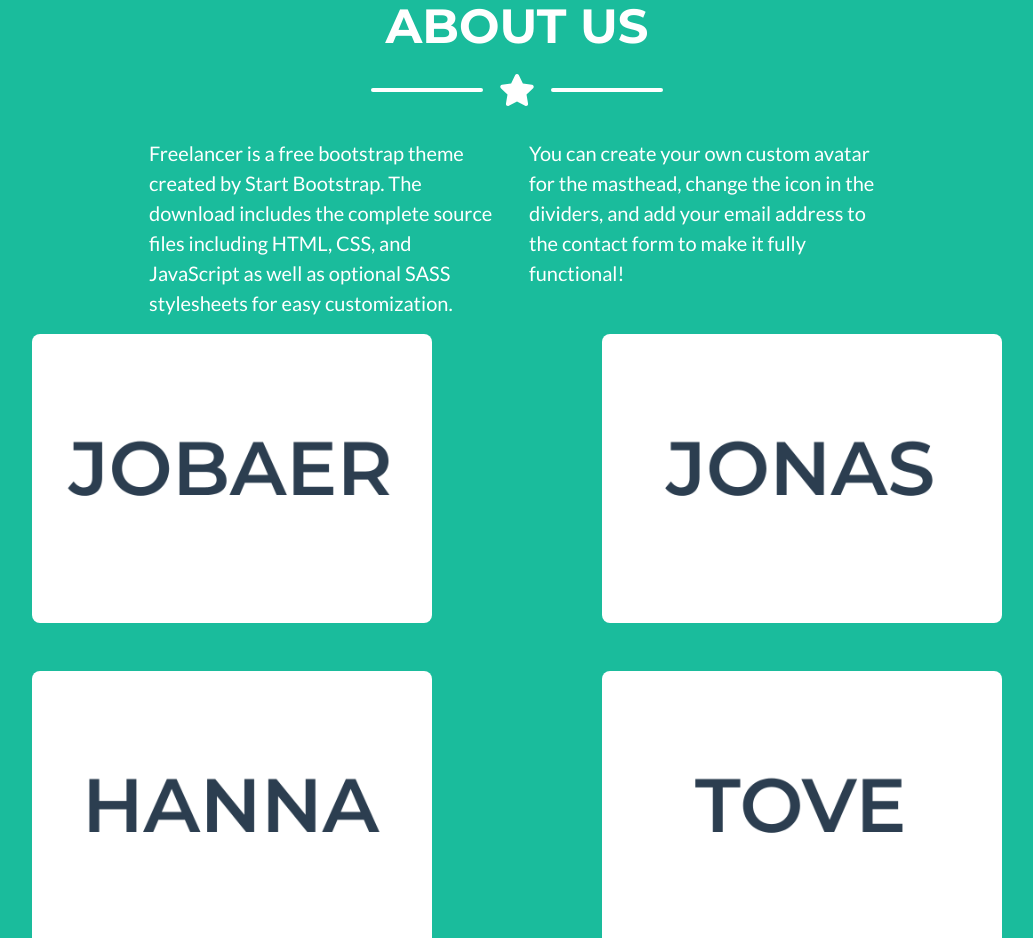
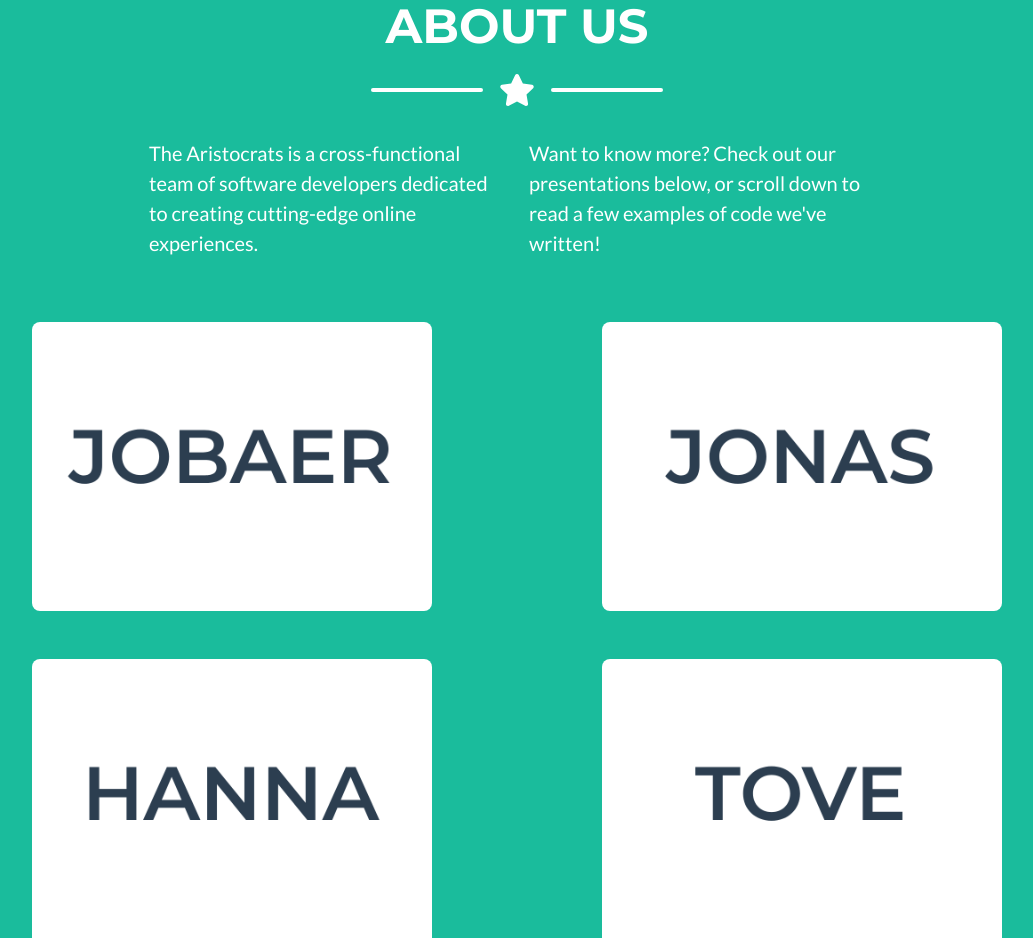
Before and after one commit to Jobaerx/Mini-project, a plain HTML site: page index.html in a window 1280 px wide. Shown: the part 1940-2878 px from the top of the page, without its empty margins (123-1156 px from the left). Drawn offline with nearby package versions, Linux system fonts and the light colour scheme.

Commit message:
La till teampresentation

```diff
--- a/index.html
+++ b/index.html
@@ -129,9 +129,9 @@
                     <div class="divider-custom-line"></div>
                 </div>
                 <!-- About Section Content-->
-                <div class="row">
-                    <div class="col-lg-4 ms-auto"><p class="lead">Freelancer is a free bootstrap theme created by Start Bootstrap. The download includes the complete source files including HTML, CSS, and JavaScript as well as optional SASS stylesheets for easy customization.</p></div>
-                    <div class="col-lg-4 me-auto"><p class="lead">You can create your own custom avatar for the masthead, change the icon in the dividers, and add your email address to the contact form to make it fully functional!</p></div>
+                <div class="row mb-5">
+                    <div class="col-lg-4 ms-auto"><p class="lead">The Aristocrats is a cross-functional team of software developers dedicated to creating cutting-edge online experiences.</p></div>
+                    <div class="col-lg-4 me-auto"><p class="lead">Want to know more? Check out our presentations below, or scroll down to read a few examples of code we've written!</p></div>
                 </div>
                 <!-- About section grid items-->
 
```
